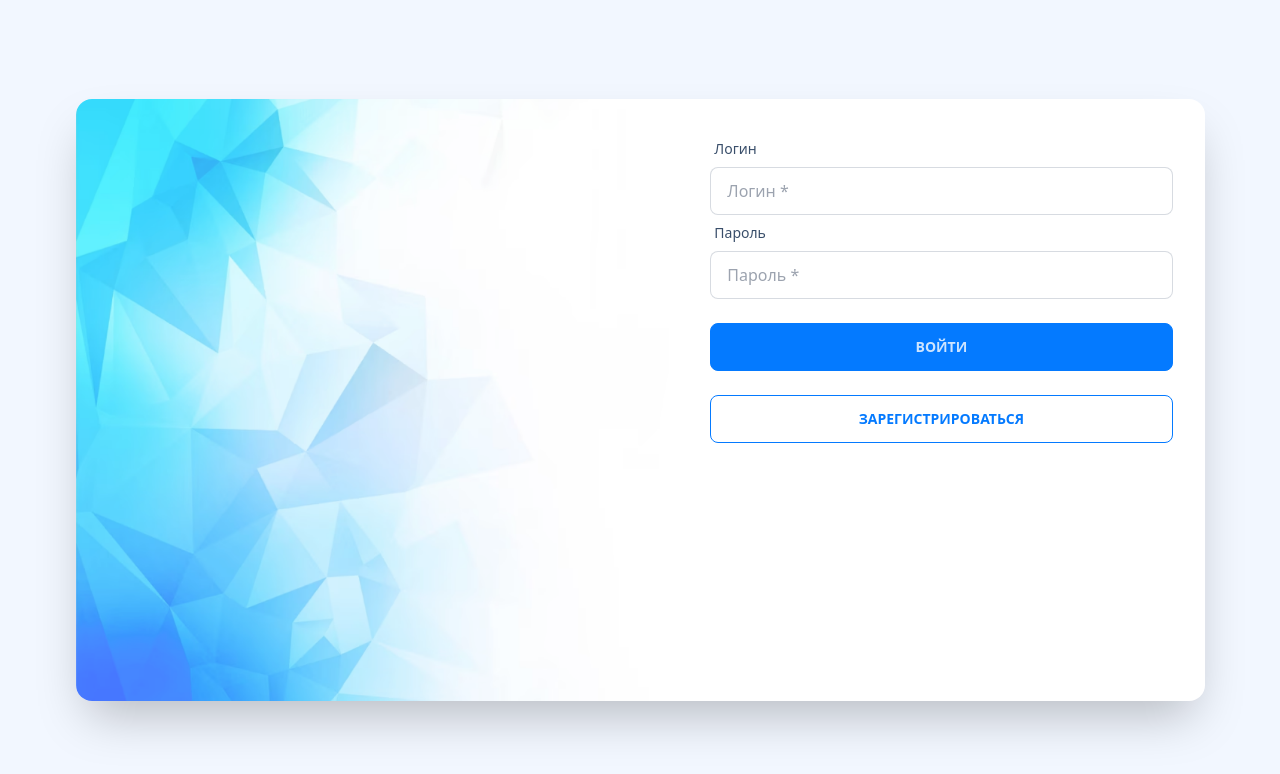
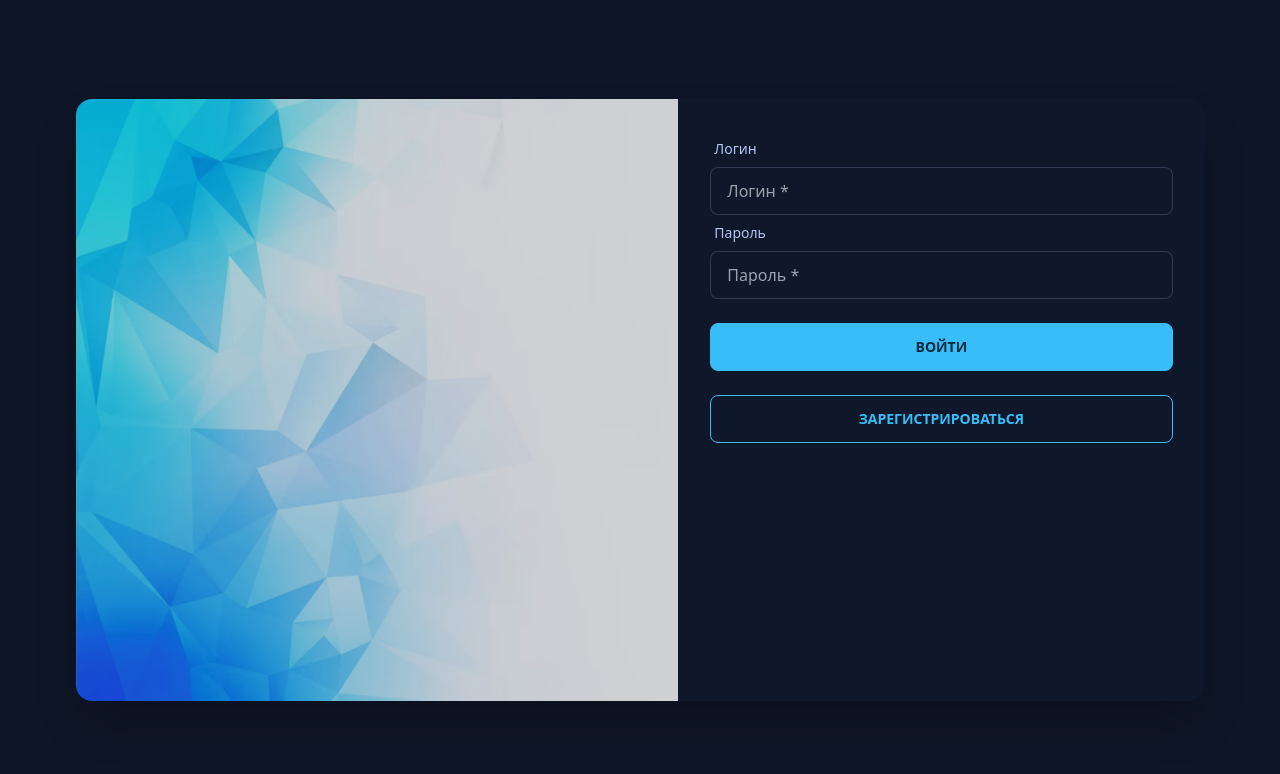
Before and after one commit to BigPigMoon/messanger, a React (Create React App) app: page /signin in a window 1280 px wide. Shown: the top 774 px of the page. Built offline with nearby package versions, Linux system fonts and the light colour scheme.

Commit message:
feat: switch to dark theme a whole application

```diff
--- a/tailwind.config.js
+++ b/tailwind.config.js
@@ -1,15 +1,15 @@
 /** @type {import('tailwindcss').Config} */
 module.exports = {
-  content: ["./src/**/*.{js,jsx,ts,tsx}",],
+  content: ["./src/**/*.{js,jsx,ts,tsx}"],
   theme: {
     extend: {
       backgroundImage: {
-        'chat': "url('../public/images/background.png')",
+        chat: "url('../public/images/background.png')",
       },
     },
   },
   plugins: [require("daisyui")],
   daisyui: {
-    themes: ["winter"],
+    themes: ["night"],
   },
-}
+};
```
